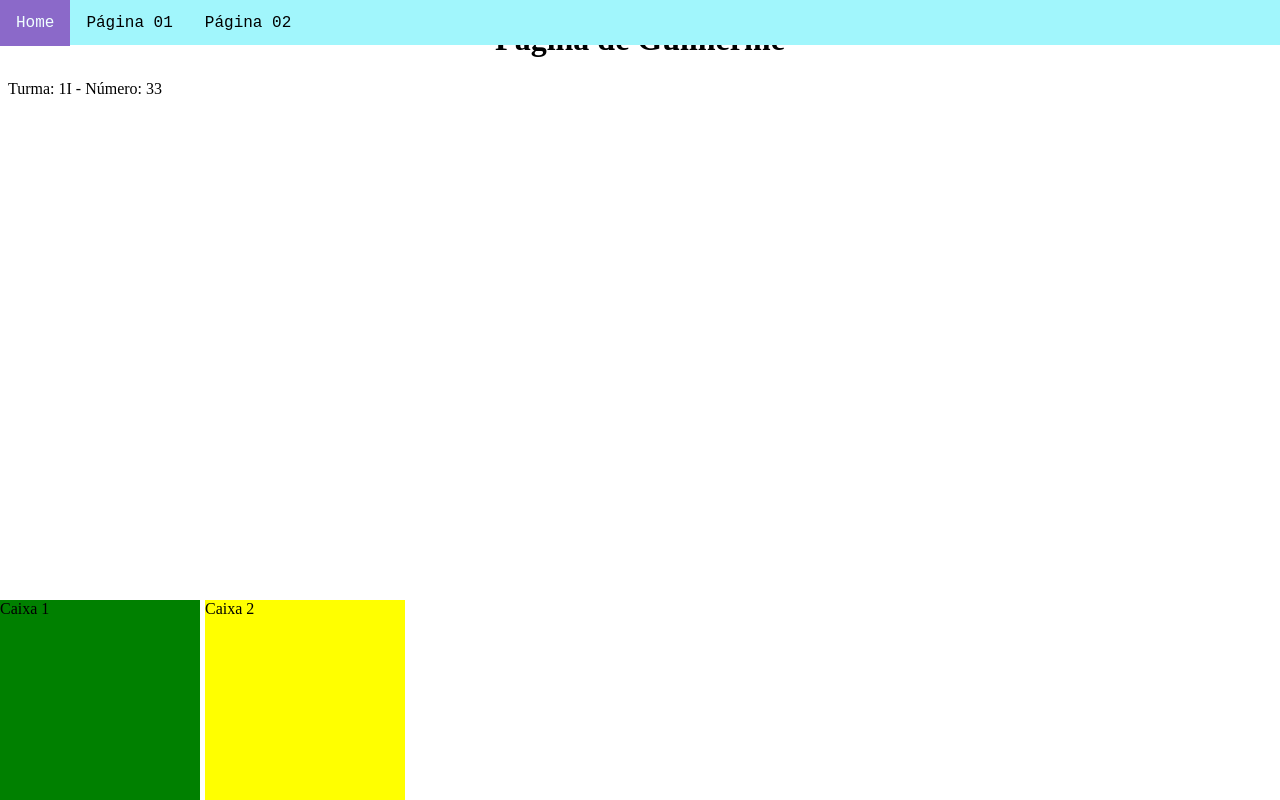
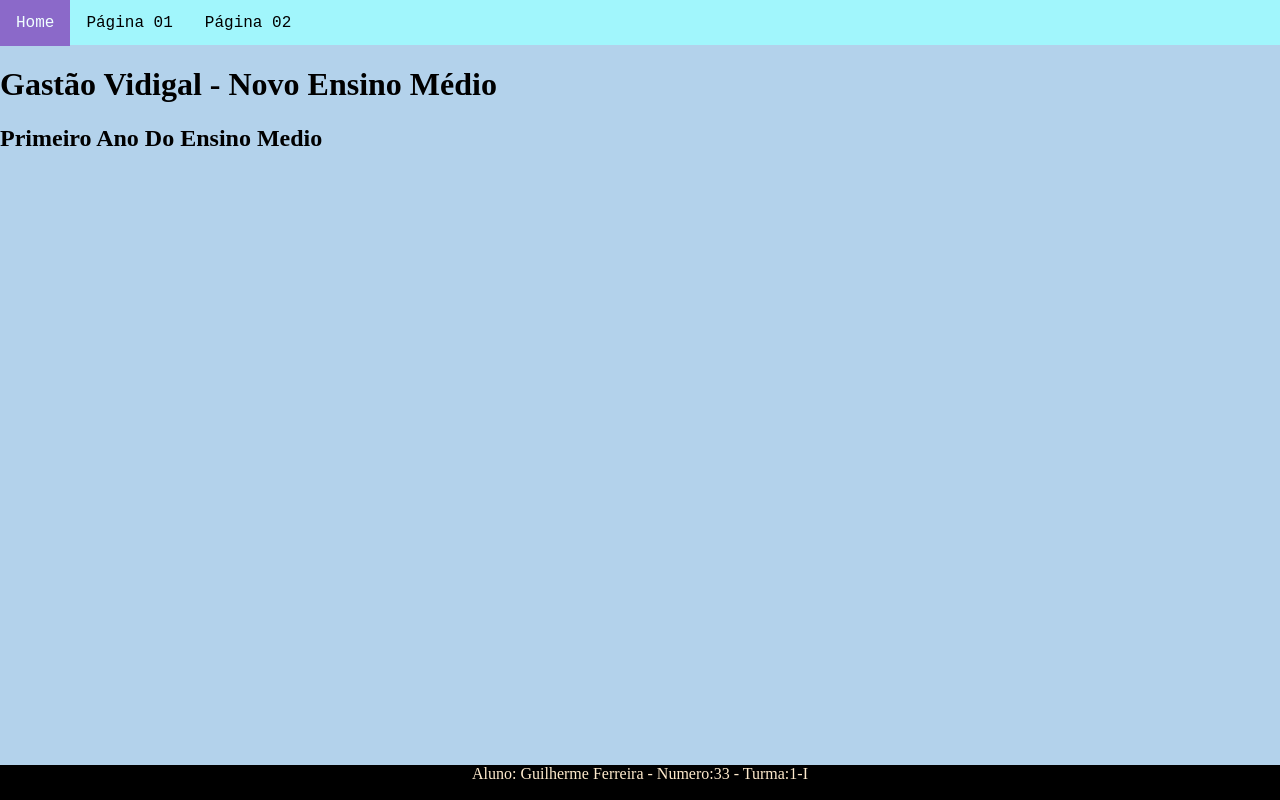
Before and after one commit to guixande0905g/primeiroI_2t, a plain HTML site: page index.html in a window 1280 px wide. Drawn offline with Linux system fonts and the light colour scheme.

Commit message:
Aula 17-08

```diff
--- a/estilo.css
+++ b/estilo.css
@@ -1,5 +1,7 @@
 body {
-  background: rgb(179, 210, 235)255, 235, 192;
+  background: rgb(179, 210, 235);
+  margin: 0;
+  padding: 0;
 }
 h1 {
   text-align: center;
@@ -82,3 +84,17 @@ li a:hover {
  display: flex;
  justify-content: end;
 }
+.rodape {
+position: absolute;
+width: 100%;
+height: 35px;
+background: black;
+color: blanchedalmond;
+bottom: 0;
+display: flex;
+justify-content: center;
+}
+.conteudo {
+  position: absolute;
+  top: 45px;
+}
--- a/index.html
+++ b/index.html
@@ -15,17 +15,15 @@
           </ul>
       </nav>
   </div>
+  <div class="conteudo">
+     <h1>Gastão Vidigal - Novo Ensino Médio</h1>
+     <h2>Primeiro Ano Do Ensino Medio</h2>
+  </div>
 
-    <h1>Pagina de Guilherme</h1>
-    <p>Turma: 1I - Número: 33</p>
+   <div class="rodape">
+    Aluno: Guilherme Ferreira - Numero:33 - Turma:1-I
 
-    <div  class="caixa1">
-      Caixa 1
-    </div>
-
-    <div  class="caixa2">
-      Caixa 2
-    </div>
+   </div>
 
   </body>
 </html>
```
Also changed, not shown: pagina01.html (+3 -2 lines), pagina02.html (+4 -2 lines), abelha.jpg (added).
